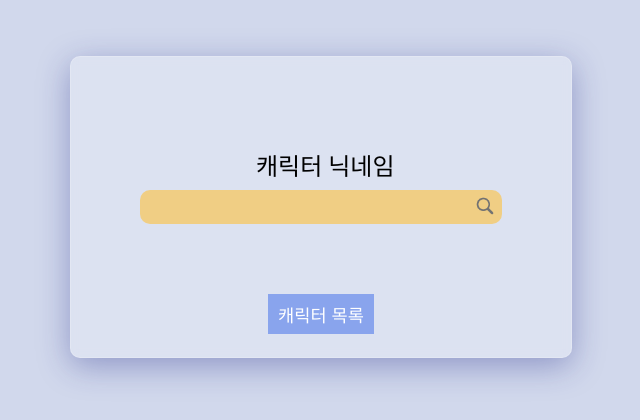
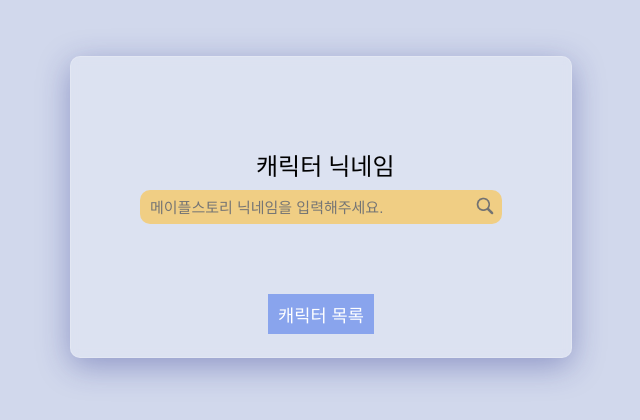
Before and after one commit to YukInhyeok/maple_flask, a Flask app: page /maple/ in a window 1280 px wide. Shown: the part 193-613 px from the top of the page, without its empty margins (319-959 px from the left). Run offline with Flask 3, Linux system fonts and the light colour scheme; some web fonts are replaced.

Commit message:
mapleAPI & flask 연습 2024.04.30 검색창 힌트 추가

```diff
--- a/templates/index.html
+++ b/templates/index.html
@@ -5,7 +5,7 @@
     <div class="form">
         <form action="/maple/" method="POST">
             <label for="character_name">캐릭터 닉네임</label>
-            <input type="text" id="character_name" name="character_name">
+                <input type="text" id="character_name" name="character_name" placeholder="메이플스토리 닉네임을 입력해주세요.">
         </form>
         <button id="submit" type="submit">
             <img src="{{ url_for('static', filename='submit.png') }}">
```
